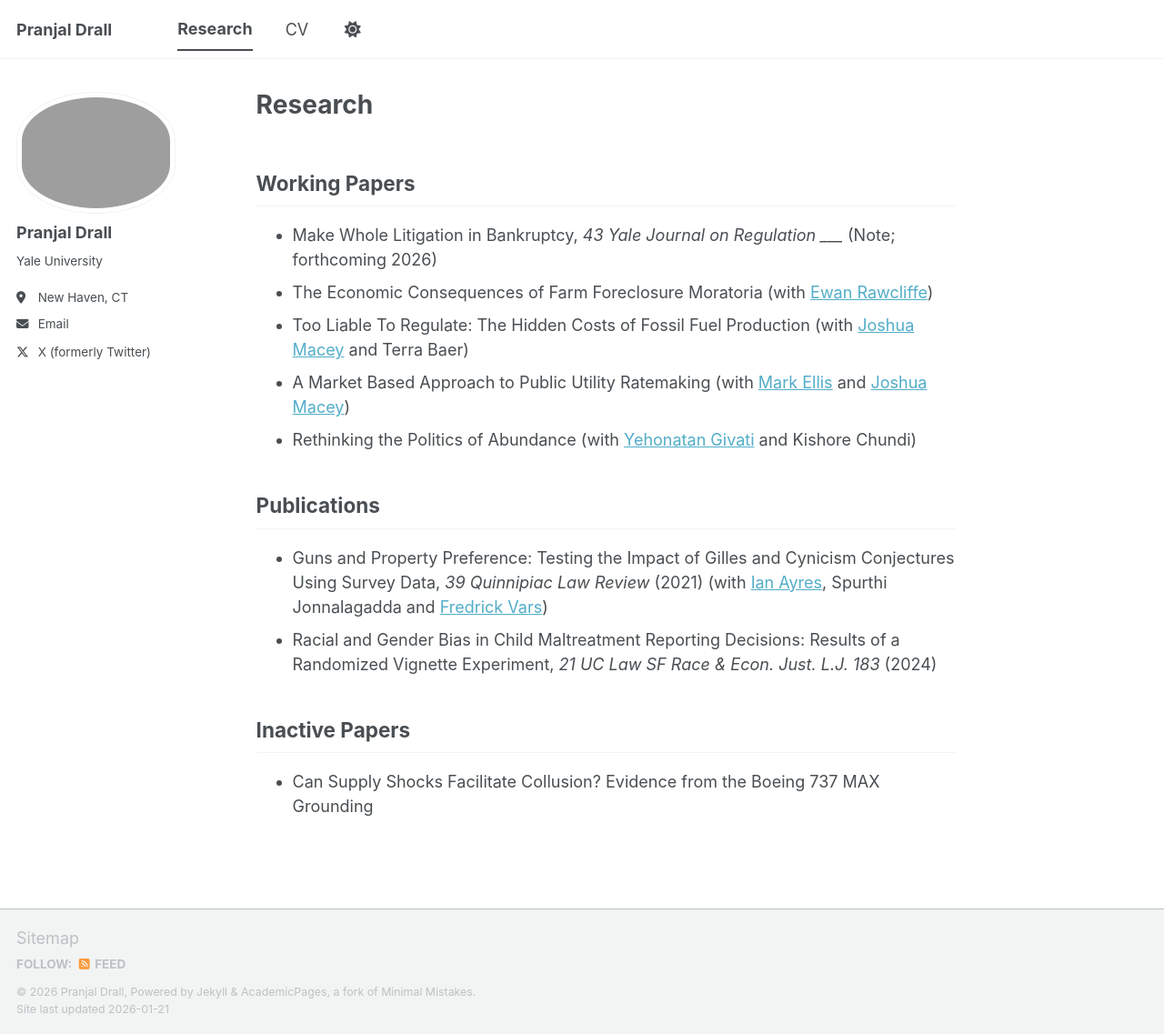
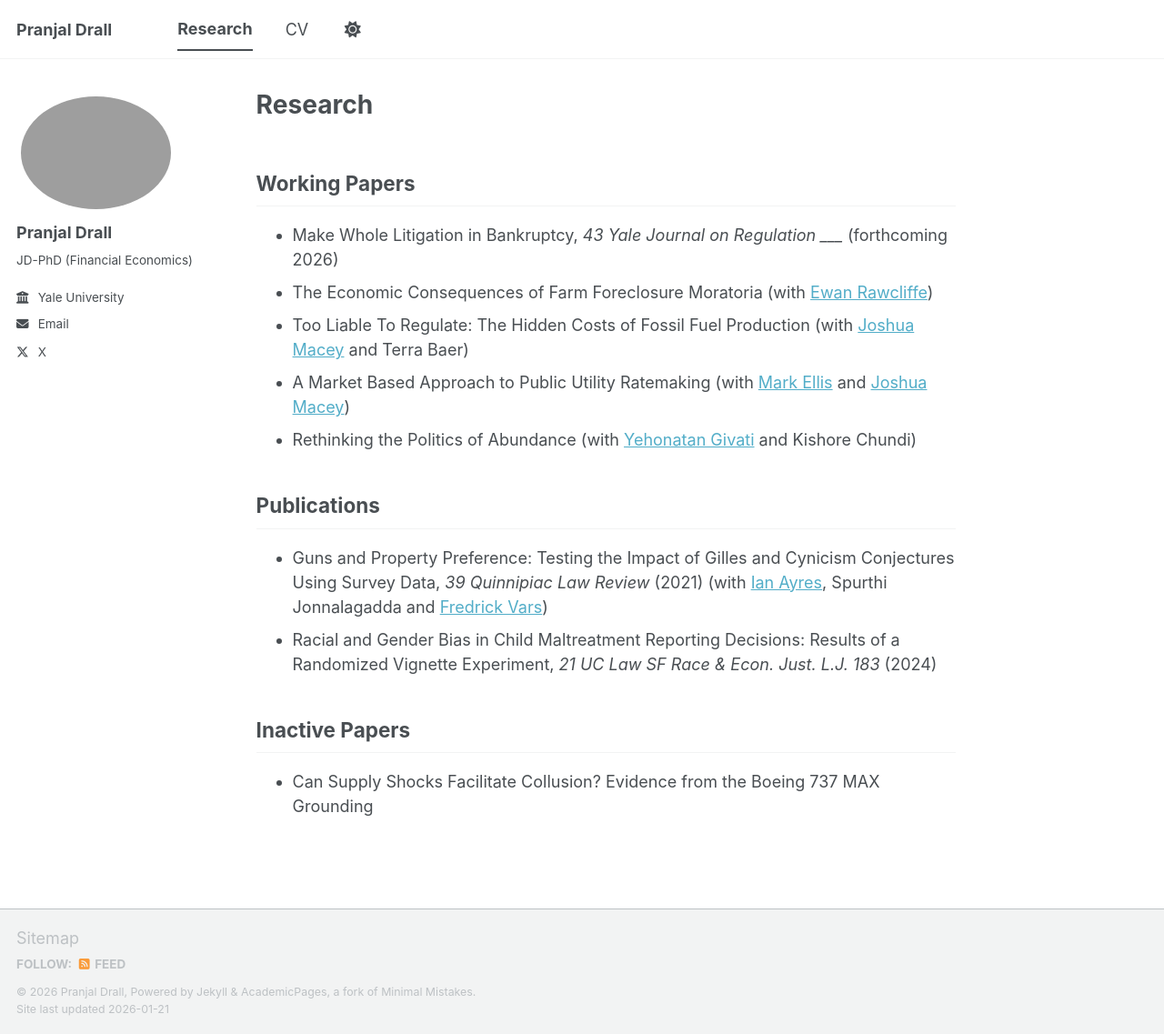
Before and after one commit to pranjal-drall/pranjal-drall.github.io, a Jekyll site: the page built from _pages/publications.md, in a window 1280 px wide and 1137 px high. Shown: the whole window at 91% size. Built offline with Jekyll 4.4.1, drawn with Linux system fonts in a browser that asks for light colours; a script bundle is joined from its source files by our own code; library files that are not in the unit come from our copies.

Commit message:
Update profile design and publication text
- Make profile image a smooth oval by removing border and using 50% border-radius
- Update bio to "JD-PhD (Financial Economics)"
- Add employer as "Yale University"
- Remove location field
- Change "X (formerly Twitter)" to just "X"
- Remove "Note;" from Make Whole publication citation

```diff
--- a/_config.yml
+++ b/_config.yml
@@ -29,9 +29,9 @@ author:
   avatar           : "profile.png"
   name             : "Pranjal Drall"
   pronouns         : # example: "she/her"
-  bio              : "Yale University"
-  location         : "New Haven, CT"
-  # employer         : "Yale Law School /School of Management"
+  bio              : "JD-PhD (Financial Economics)"
+  location         : # Remove location
+  employer         : "Yale University"
   uri              : # URL
   email            : "pranjal.drall@yale.edu"
 
--- a/_includes/author-profile.html
+++ b/_includes/author-profile.html
@@ -151,7 +151,7 @@
         <li><a href="https://{{ author.tumblr }}.tumblr.com"><i class="fab fa-fw fa-tumblr icon-pad-right" aria-hidden="true"></i>Tumblr</a></li>
       {% endif %}
       {% if author.twitter %}
-        <li><a href="https://twitter.com/{{ author.twitter }}"><i class="fab fa-fw fa-x-twitter icon-pad-right" aria-hidden="true"></i>X (formerly Twitter)</a></li>
+        <li><a href="https://twitter.com/{{ author.twitter }}"><i class="fab fa-fw fa-x-twitter icon-pad-right" aria-hidden="true"></i>X</a></li>
       {% endif %}
       {% if author.vine %}
         <li><a href="https://vine.co/u/{{ author.vine }}"><i class="fab fa-fw fa-vine icon-pad-right" aria-hidden="true"></i>Vine</a></li>
--- a/_pages/publications.md
+++ b/_pages/publications.md
@@ -9,7 +9,7 @@ redirect_from:
 
 ## Working Papers
 
-* Make Whole Litigation in Bankruptcy, *43 Yale Journal on Regulation ___* (Note; forthcoming 2026)
+* Make Whole Litigation in Bankruptcy, *43 Yale Journal on Regulation ___* (forthcoming 2026)
 * The Economic Consequences of Farm Foreclosure Moratoria (with [Ewan Rawcliffe](https://ewanrawcliffe.com/))
 * Too Liable To Regulate: The Hidden Costs of Fossil Fuel Production (with [Joshua Macey](https://law.yale.edu/joshua-macey) and Terra Baer)
 * A Market Based Approach to Public Utility Ratemaking (with [Mark Ellis](https://www.economicliberties.us/mark-ellis/) and [Joshua Macey](https://law.yale.edu/joshua-macey))
--- a/_sass/layout/_sidebar.scss
+++ b/_sass/layout/_sidebar.scss
@@ -155,11 +155,11 @@
 
   img {
     max-width: 175px;
-    border-radius: 50% / 40%;
+    border-radius: 50%;
 
     @include breakpoint($large) {
       padding: 5px;
-      border: 1px solid var(--global-border-color);
+      border: none;
     }
   }
 }
```
